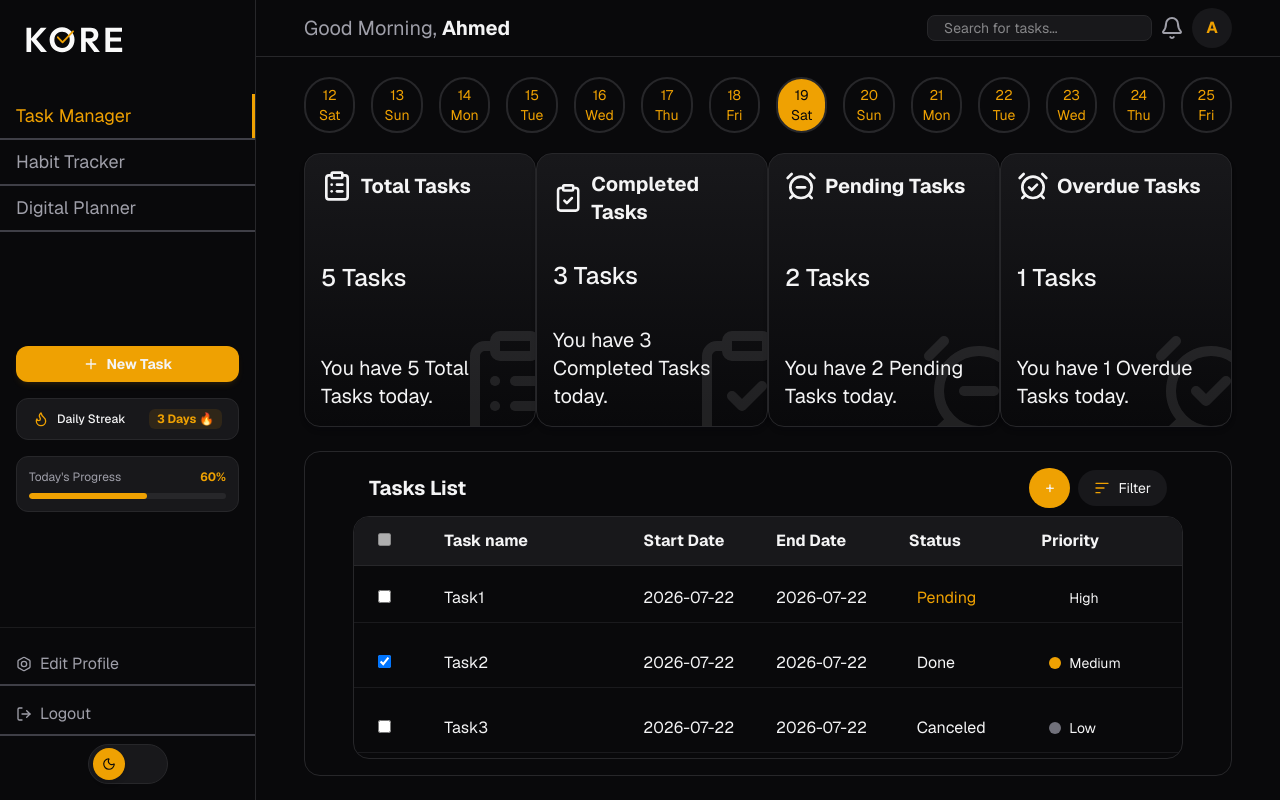
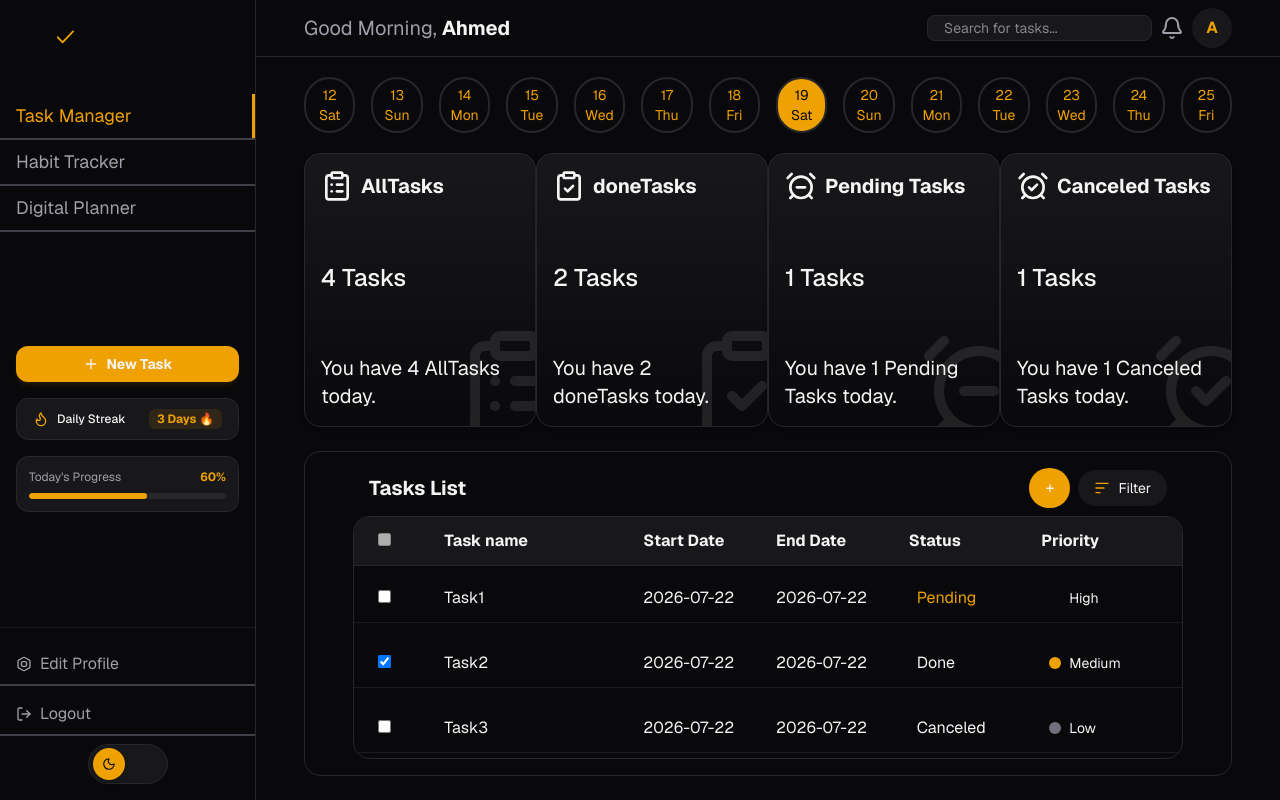
Before and after one commit to ahmedhesham001/Digital-planner, a React (Vite) app in the folder apps/web/: page /dashboard in a window 1280 px wide. Built offline with nearby package versions, Linux system fonts and the light colour scheme.

Commit message:
Update dashboard

```diff
--- a/apps/web/src/pages/Dashboard.jsx
+++ b/apps/web/src/pages/Dashboard.jsx
@@ -11,22 +11,43 @@
         {name: "Task3", startDate: "2026-07-22", endDate: "2026-07-22", status: "canceled", priority: "low"},
         {name: "Task4", startDate: "2026-07-22", endDate: "2026-07-22", status: "done", priority: "high"},
     ]
-    const [isDark, setIsDark] = useState(true);
-    useEffect(() =>{
-        const currentTheme = document.documentElement.getAttribute('data-theme');
-        setIsDark(currentTheme === 'dark');
+    const AllTasks = tasks.length;
+
+const doneTasks = tasks.filter(
+    task => task.status === "done"
+).length;
+
+const pendingTasks = tasks.filter(
+    task => task.status === "pending"
+).length;
+
+const canceledTasks = tasks.filter(
+    task => task.status === "canceled"
+).length;
+    const [isDark, setIsDark] = useState(
+    () => document.documentElement.getAttribute('data-theme') === 'dark'
+);
+
+useEffect(() => {
     const observer = new MutationObserver((mutations) => {
         mutations.forEach((mutation) => {
-                if (mutation.type === 'attributes' && mutation.attributeName === 'data-theme') {
-                    setIsDark(mutation.target.getAttribute('data-theme') === 'dark');
+            if (
+                mutation.type === 'attributes' &&
+                mutation.attributeName === 'data-theme'
+            ) {
+                setIsDark(
+                    mutation.target.getAttribute('data-theme') === 'dark'
+                );
             }
         });
     });
+
     observer.observe(document.documentElement, {
-            attributes: true
+        attributes: true,
     });
+
     return () => observer.disconnect();
-    }, [])
+}, []);
     return (
         <div className="min-h-screen w-full flex transition-all duration-500 bg-base-950">
             <SideBar isDark={isDark} />
@@ -59,10 +80,10 @@
                     <Day day="Fri" date="25" isSelected={false} />
                 </div>
                 <div className="flex flex-row justify-between px-12 shrink-0">
-                    <Card title="Total Tasks" number="5" icon={<ClipboardList className="w-8 h-8 text-base-100" />} />
-                    <Card title="Completed Tasks" number="3" icon={<ClipboardCheck className="w-8 h-8 text-base-100" />} />
-                    <Card title="Pending Tasks" number="2" icon={<AlarmClockMinus className="w-8 h-8 text-base-100" />} />
-                    <Card title="Overdue Tasks" number="1" icon={<AlarmClockCheck className="w-8 h-8 text-base-100" />} />
+                    <Card title="AllTasks" number={AllTasks} icon={<ClipboardList className="w-8 h-8 text-base-100" />} />
+                    <Card title="doneTasks" number={doneTasks} icon={<ClipboardCheck className="w-8 h-8 text-base-100" />} />
+                    <Card title="Pending Tasks" number={pendingTasks} icon={<AlarmClockMinus className="w-8 h-8 text-base-100" />} />
+                    <Card title="Canceled Tasks" number={canceledTasks} icon={<AlarmClockCheck className="w-8 h-8 text-base-100" />} />
                 </div>
 
                 <div className='px-12 border border-base-800 rounded-2xl mx-12 py-4 flex flex-col flex-1 overflow-hidden mb-6'>
```
Also changed, not shown: 1 other file (tests, documents, lock files or other folders). Lines whose indentation alone changed are shown as unchanged.
